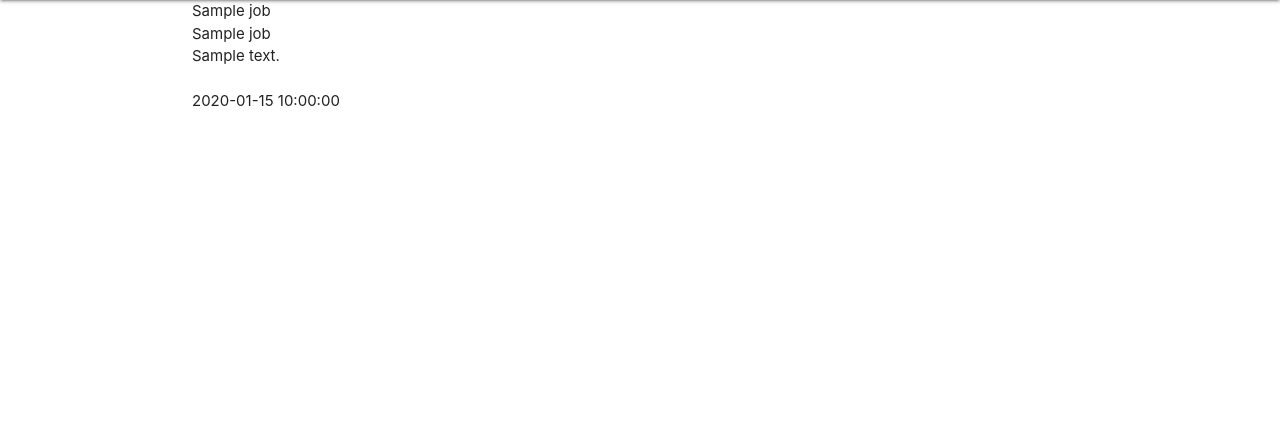
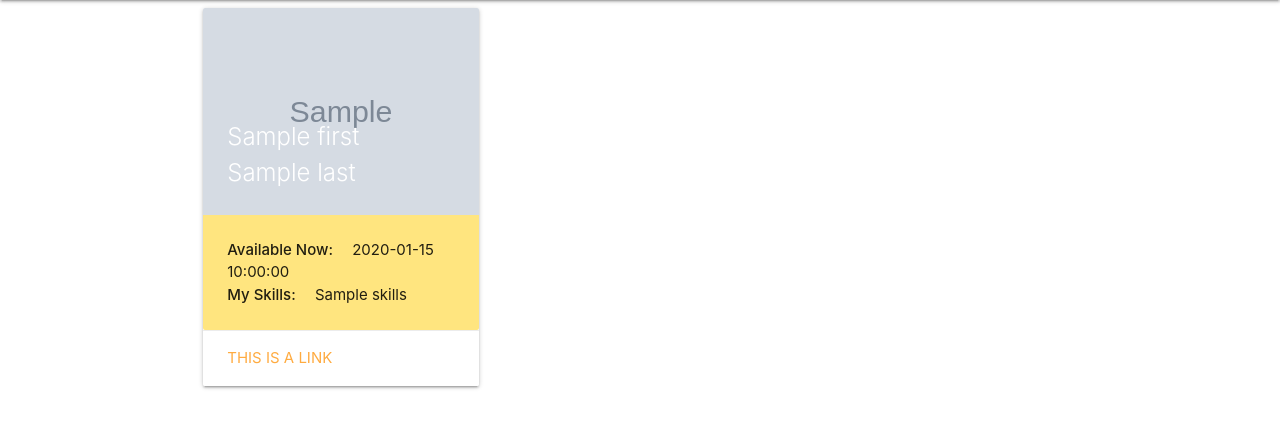
Before and after one commit to Chempearcedev/service_stand, a Flask app: page / in a window 1280 px wide. Shown: the part 64-492 px from the top of the page. Run offline with Flask 2, Linux system fonts and the light colour scheme; grey boxes marked "Sample" are stand-in pictures; a database or web service that is not in the repository returns one stand-in record (values such as "Sample title"); some libraries are stand-ins or nearby versions; some web fonts are replaced.

Commit message:
linked data from db to jobs card

```diff
--- a/app.py
+++ b/app.py
@@ -21,13 +21,13 @@ mongo = PyMongo(app)
 @app.route("/")
 @app.route("/get_jobs")
 def get_jobs():
-    jobs = mongo.db.jobs.find()
+    jobs = list(mongo.db.jobs.find())
     return render_template("jobs.html", jobs=jobs)
 
 
 @app.route("/userprofile/<username>", methods=["GET", "POST"])
 def userprofile(username):
-    # grab the session user's username from db
+
     username = mongo.db.user.find_one(
         {"username": session["user"]})["username"]
 
@@ -61,7 +61,7 @@ def registration():
         }
         mongo.db.user.insert_one(registration)
 
-        # there is a new user put into the session cookie
+
         session["user"] = request.form.get("username").lower()
         flash("Your Registration Was Successful!")
         return redirect(url_for("userprofile", username=session["user"]))
@@ -80,7 +80,7 @@ def login():
             {"username": request.form.get("username").lower()})
 
         if existing_user:
-            # making sure hashed password matches what users input
+
             if check_password_hash(
                 existing_user["password"], request.form.get("password")):
                     session["user"] = request.form.get("username").lower()
--- a/static/js/script.js
+++ b/static/js/script.js
@@ -1,3 +1,5 @@
   $(document).ready(function(){
     $('.sidenav').sidenav();
+    $('.collapsible').collapsible();
+     $('.tooltipped').tooltip();
   });
--- a/templates/jobs.html
+++ b/templates/jobs.html
@@ -1,13 +1,31 @@
 {% extends "base.html" %}
 {% block content %}
 
+ <div class="row">
+     {% for job in jobs %}
+      <div class="col s12 m4">
+       <div class="card">
+        <div class="card-image hoverable">
+          <img src="{{ job.photo }}" alt="image alt text"/>
+           <span class="card-title">{{ job.first }} &ensp; {{ job.last }}</span>
+             </div>
+               <div class="card-content amber accent-1 hoverable">
+                  {% if job.available_now == "Yes" %}
+                  <div><strong>My Telephone Number:</strong> &nbsp {{ job.telephone }} &nbsp
+              <i class="fas fa fa-phone light-blue-text text-lighten-2 tooltipped"
+            data-position="right" data-tooltip="I am available to call!"></i></div>
+          {% endif %}
+       <div class="highlight"><strong>Available Now:</strong>&emsp; {{ job.available_now}}</div>
+     <div class="highlight"><strong>My Skills:</strong>&emsp; {{ job.skills}}</div>
+      </div>
+        <div class="card-action">
+           <a href="#">This is a link</a>
+            </div>
+             </div>
+         </div>
+     {% endfor %}
+  </div>
+</ul>
 
-       {% for job in jobs %}
-           {{ job.job_name }}<br>
-           {{ job.category_name }}<br>
-           {{ job.job_description }}<br>
-           {{ job.is_urgent }}<br>
-           {{ job.due_date }}<br>
-       {% endfor %}
 
-       {% endblock %}
+    {% endblock %}
```
